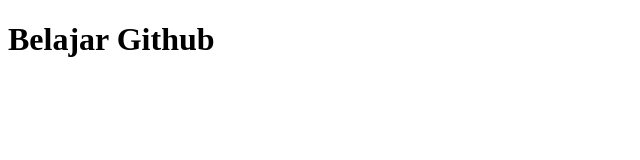
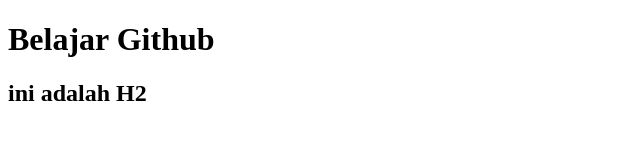
Before and after one commit to ctanurahardja/testrepository, a plain HTML site: page index.html in a window 1280 px wide. Shown: the whole page, without its empty margins (0-640 px from the left). Drawn offline with Linux system fonts and the light colour scheme.

Commit message:
edit index.html

```diff
--- a/index.html
+++ b/index.html
@@ -8,5 +8,7 @@
 </head>
 <body>
     <h1>Belajar Github</h1>
+
+    <h2>ini adalah H2</h2>
 </body>
 </html>
```
